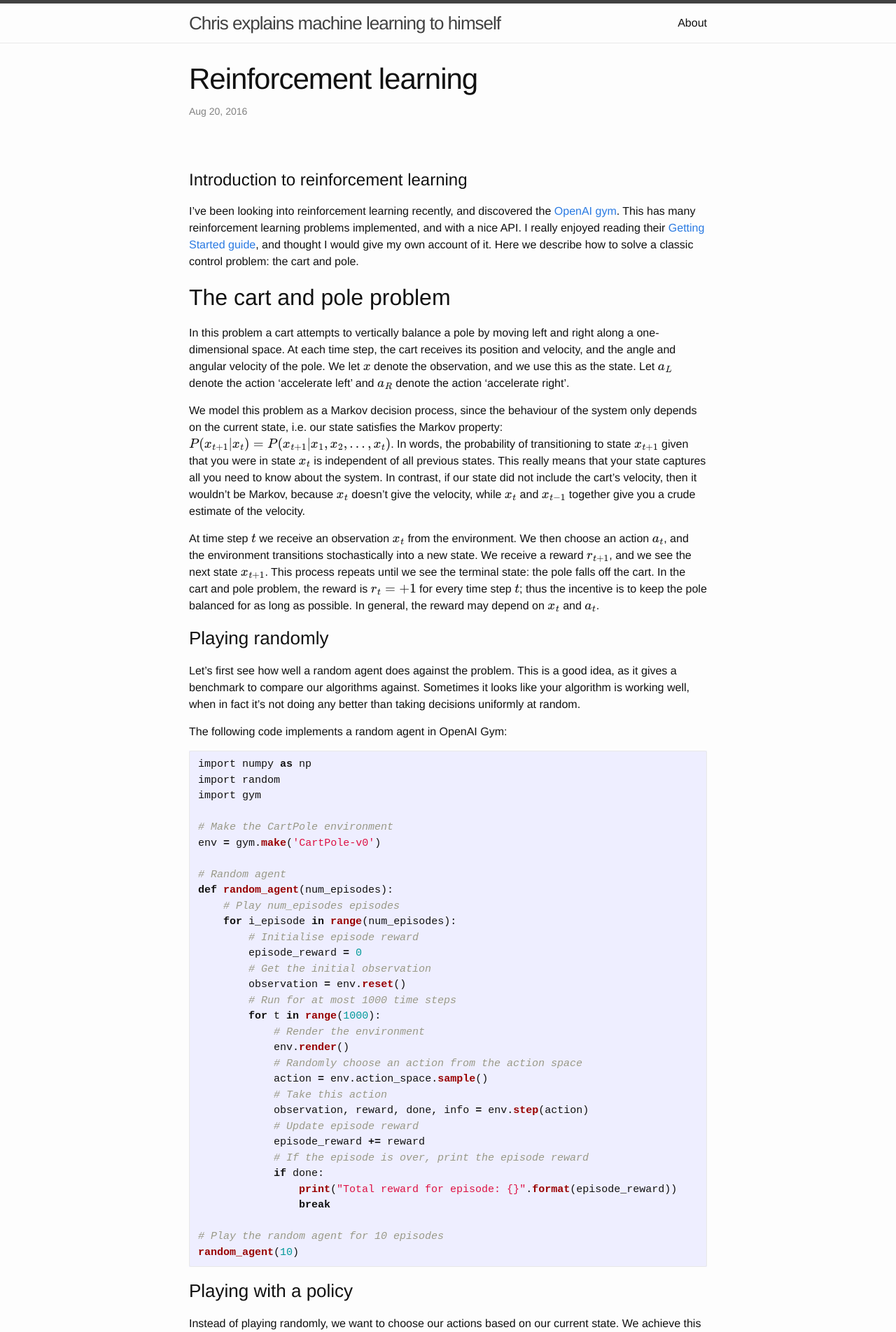
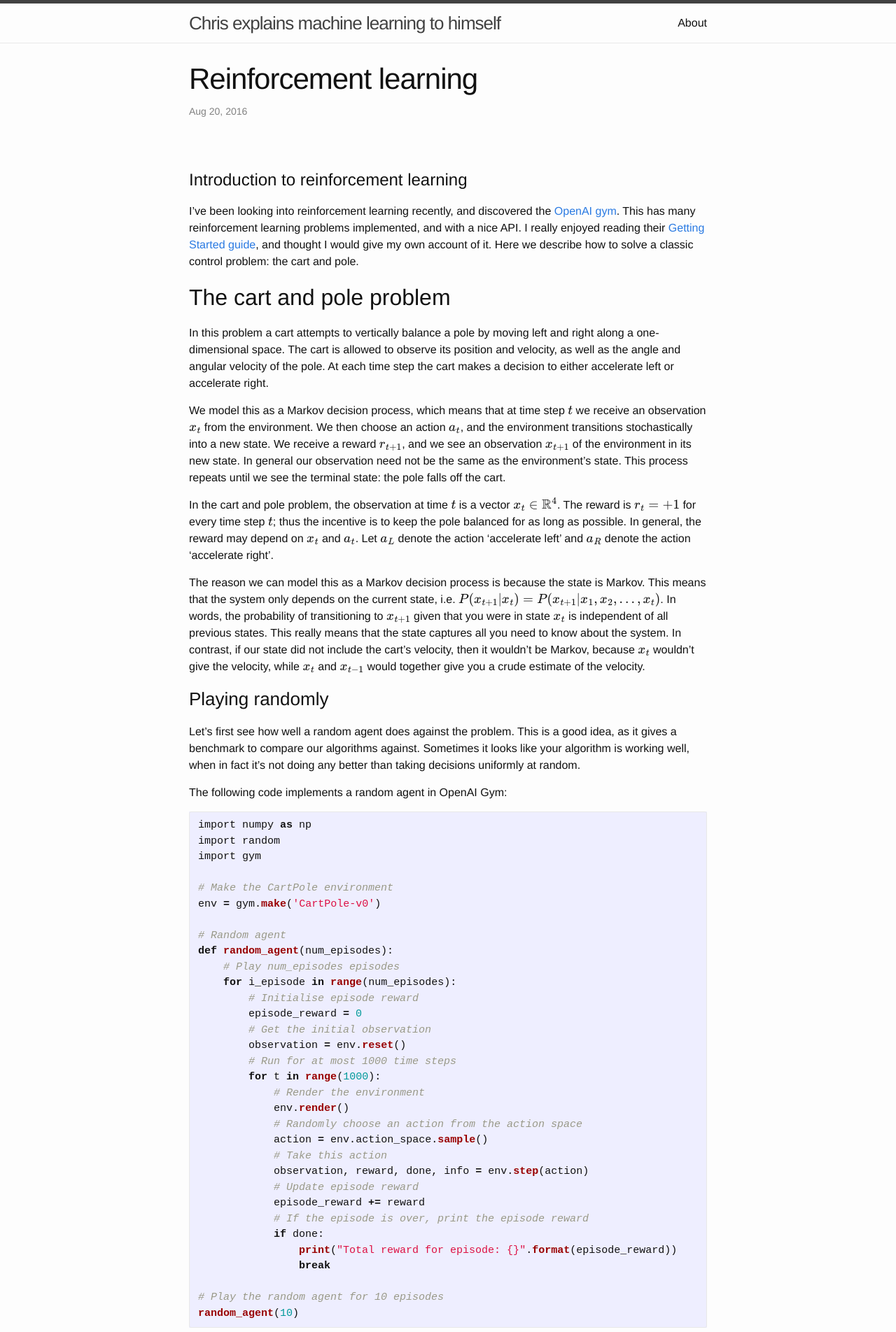
Before and after one commit to cgnicholls/cgnicholls.github.io, a Jekyll site: the page built from _posts/2016-08-20-reinforcement-learning.markdown, in a window 1280 px wide. Shown: the top 1904 px of the page at 70% size. Built offline with Jekyll 4.4.1, drawn with Linux system fonts in a browser that asks for light colours; formulas are drawn with MathJax 3; some of the changed text lies outside the part shown.

Commit message:
Added example for discrete policy

```diff
--- a/_posts/2016-08-20-reinforcement-learning.markdown
+++ b/_posts/2016-08-20-reinforcement-learning.markdown
@@ -5,14 +5,14 @@ date:   2016-08-20 11:00:00 +0100
 categories: reinforcement-learning
 ---
 
-\\(
+$
 \def\RR{\mathbb{R}}
 \def\tr{\mathrm{tr}}
 \def\th{\mathrm{th}}
 \def\EE{\mathbb{E}}
 \def\coloneqq{\colon=}
 \def\grad{\nabla}
-\\)
+$
 
 # Introduction to reinforcement learning #
 
@@ -26,28 +26,34 @@ problem: the cart and pole.
 ## The cart and pole problem ##
 
 In this problem a cart attempts to vertically balance a pole by moving left and
-right along a one-dimensional space. At each time step, the cart receives its
-position and velocity, and the angle and angular velocity of the pole. We let
-$x$ denote the observation, and we use this as the state. Let $a_L$ denote the
-action 'accelerate left' and $a_R$ denote the action 'accelerate right'.
+right along a one-dimensional space. The cart is allowed to observe its position
+and velocity, as well as the angle and angular velocity of the pole. At each
+time step the cart makes a decision to either accelerate left or accelerate
+right.
 
-We model this problem as a Markov decision process, since the behaviour of the
-system only depends on the current state, i.e. our state satisfies the Markov
-property: $P(x_{t+1} | x_t) = P(x_{t+1} | x_1, x_2, \ldots, x_t)$. In words, the
-probability of transitioning to state $x_{t+1}$ given that you were in state
-$x_t$ is independent of all previous states. This really means that your state
-captures all you need to know about the system. In contrast, if our state did
-not include the cart's velocity, then it wouldn't be Markov, because $x_t$
-doesn't give the velocity, while $x_t$ and $x_{t-1}$ together give you a crude
-estimate of the velocity.
+We model this as a Markov decision process, which means that at time step $t$ we
+receive an observation $x_t$ from the environment. We then choose an action
+$a_t$, and the environment transitions stochastically into a new state. We
+receive a reward $r_{t+1}$, and we see an observation $x_{t+1}$ of the
+environment in its new state. In general our observation need not be the same as
+the environment's state. This process repeats until we see the terminal state:
+the pole falls off the cart.
 
-At time step $t$ we receive an observation $x_t$ from the environment. We then
-choose an action $a_t$, and the environment transitions stochastically into a
-new state. We receive a reward $r_{t+1}$, and we see the next state $x_{t+1}$.
-This process repeats until we see the terminal state: the pole falls off the
-cart. In the cart and pole problem, the reward is $r_t = +1$ for every time step
-$t$; thus the incentive is to keep the pole balanced for as long as possible. In
-general, the reward may depend on $x_t$ and $a_t$.
+In the cart and pole problem, the observation at time $t$ is a vector $x_t \in
+\RR^4$. The reward is $r_t = +1$ for every time step $t$; thus the incentive is
+to keep the pole balanced for as long as possible. In general, the reward may
+depend on $x_t$ and $a_t$. Let $a_L$ denote the action 'accelerate left' and
+$a_R$ denote the action 'accelerate right'.
+
+The reason we can model this as a Markov decision process is because the state
+is Markov. This means that the system only depends on the current state, i.e.
+$P(x_{t+1} \| x_t) = P(x_{t+1} \| x_1, x_2, \ldots, x_t)$. In words, the
+probability of transitioning to $x_{t+1}$ given that you were in state $x_t$ is
+independent of all previous states. This really means that the state captures
+all you need to know about the system. In contrast, if our state did not include
+the cart's velocity, then it wouldn't be Markov, because $x_t$ wouldn't give the
+velocity, while $x_t$ and $x_{t-1}$ would together give you a crude estimate of
+the velocity.
 
 ### Playing randomly ###
 
@@ -96,43 +102,93 @@ random_agent(10)
 ### Playing with a policy
 
 Instead of playing randomly, we want to choose our actions based on our current
-state. We achieve this using a probability distribution $P(a | x)$ over the
-possible actions, given the state, from which we sample our action at every
-step. If the state space were discrete, then the description $P(a | x)$ would
-suffice, but to work with a continuous state space, it is convenient to use a
-parametrised distribution $P(a | x; \theta)$, where $\theta \in \RR^d$ for some
-$d$. Following conventional notation, we now write $\pi(a | x; \theta)$ instead
-of $P(a | x; \theta)$, and we henceforth call this the policy.
+observation. We still don't necessarily want to choose deterministically though,
+since that might stop us exploring different ways of playing. We thus choose our
+actions using a conditional probability distribution $P(a \| x)$ over the
+possible actions, given the observation.
 
-Thus $\pi(a | x; \theta)$ is just a probability distribution that depends on $x$
-and $\theta$ that we will use to choose our actions: at time step $t$, if we are
-in state $x_t$, then we sample $a_t$ from the distribution $\pi(a_t | x_t;
-\theta)$.
+So at time step $t$ we get an observation $x_t$, and we choose an action $a_t$
+according to the conditional probability distribution $P(a_t \| x_t)$.
 
-In the case of the cart and pole problem, the state already consists of
-excellent features for predicting the action, and so we just use linear
-combinations of the features, and then normalise to get a probability
-distribution. More formally, we let $\theta \in \RR^4$, and use the policy
+In particular, this must satisfy $P(a_L \| x) + P(a_R \| x) = 1$ for all
+observations $x$, i.e. the agent must choose exactly one of $a_L$ or $a_R$.
+
+#### An example ####
+Let's consider an example in the simplifying situation of a finite observation
+space. Suppose for simplicity that the observation is either 'pole falling to
+the left' or 'pole falling to the right'. Then one possible distribution is
+shown in the table below:
+
+<div class="table-wrapper" markdown="block" align="center">
+
+|observation\action| move left | move right |
+| falling left | 0.9 | 0.1 |
+| falling right | 0.15 | 0.85 |
+{:.mbtablestyle}
+
+</div>
+
+In words: if the pole is falling to the left, then you move left with
+probability 0.9, and right with probability 0.1; if the pole is falling to the
+right, then you move left with probability 0.15, and right with probability
+0.85.
+
+This makes some sense, because if the pole is falling one way, then you probably
+want to move in the same direction. To follow this policy at time step $t$, we
+receive our observation $x_t$, e.g. 'pole falling left', and then sample our
+action from this distribution.
+
+However, in the table above, we specify $P( a \| x )$ by giving one value for
+each pair $(a,x)$ of actions and observations. This is hopeless if the number of
+possible actions and observations is large, and impossible if it is infinite: we
+can't write down infinitely many numbers.
+
+#### What to do in an infinite observation space ####
+
+For our problem, each of the position, velocity, angle and angular velocity take
+on values in $\RR$, and thus we need a different way of writing down the
+conditional probability distribution $P(a \| x)$.
+
+One approach is to let $P(a \| x)$ depend continuously on $x$. In our situation,
+we would need $P(a_L \| x)$ and $P(a_R \| x)$ to be continuous functions of $x$
+satisfying $0 \le P(a_L \| x) \le 1$ and $0 \le P(a_R \| x) \le 1$ for all $x$ and
+also $P(a_L \| x) + P(a_R \| x) = 1$.
+
+But now we have the problem that it is hard to search over all continuous
+functions. The next idea is to restrict the space of possible conditional
+probability distributions to some smaller subspace. We can do this by letting
+our functions depend on a parameter $\theta \in \RR^d$ for some $d$, and then
+learning a good value for $\theta$.
+
+We write $P(a \| x; \theta)$ to indicate that the function $P(a \| x; \theta)$
+depends on a parameter $\theta$. Following conventional notation, we now write
+$\pi(a \| x; \theta)$ instead of $P(a \| x; \theta)$, and we henceforth call this
+the policy.
+
+Thus $\pi(a \| x; \theta)$ is just a conditional probability distribution that
+depends on $x$ and $\theta$ that we will use to choose our actions: at time step
+$t$, if we see observation $x_t$, then we sample $a_t$ from the distribution
+$\pi(a_t \| x_t; \theta)$.
+
+In the case of the cart and pole problem, the observation already consists of
+excellent features for predicting the action, and so we can just consider
+linear combinations of the features, and then normalise to get a conditional
+probability distribution. More formally, we let $\theta \in \RR^4$, and use the
+policy
 
 $$
-\pi(a | x; \theta) =
-\begin{cases}
-\sigma(x \theta^\tr), & a = a_R \\
-1 - \sigma(x \theta^\tr), & a = a_L,
-\end{cases}
+\begin{align*}
+\pi(a_R | x; \theta) = \sigma(x \theta^\tr) \\
+\pi(a_L | x; \theta) = 1 - \sigma(x \theta^\tr),
+\end{align*}
 $$
 
-where $\sigma$ is the sigmoid function; $\sigma(u) = 1 / (1 + e^{-u})$. The
-sigmoid function has range $(0, 1)$, and so this policy is a well-defined
-probability distribution over actions given states.
+where $\sigma$ is the sigmoid function: $\sigma(u) = 1 / (1 + e^{-u})$. The
+sigmoid function has range $(0, 1)$, which ensures that $\pi(a \| x; \theta)$ is
+a conditional probability distribution.
 
 Essentially all we are doing here is using the dot product $x \theta^\tr$ as a
 predictor, and then normalising everything to get a probability distribution.
-
-At time step $t$, we receive $x_t$, and compute $\pi(a_t | x_t; \theta)$. Then
-we sample $a_t \sim \pi(a_t | x_t; \theta)$, and the environment sends us back
-$r_{t+1}$ and $x_{t+1}$. Think of $r_{t+1}$ as the reward for having made action
-$a_t$ in state $x_t$.
 
 In more complicated situations, we would want a policy that does more than just
 take a linear combination of the features the environment gives us.
@@ -144,7 +200,7 @@ sample our Markov decision process, to get a trajectory $\tau = (x_0, a_0, r_1,
 x_1, a_1, r_2, \ldots, x_{T-1}, a_{T-1}, r_T, x_T)$. We let $R_\tau \coloneqq
 r_1 + r_2 + \cdots + r_T$ denote the total reward of the trajectory.
 
-Then the expected total reward for a given policy $\pi$ is $\EE_\tau[R | \pi]$,
+Then the expected total reward for a given policy $\pi$ is $\EE_\tau[R \| \pi]$,
 and our aim is to find $\pi$ that maximises this.
 
 We describe two approaches here: cross-entropy, and policy gradient.
@@ -190,7 +246,7 @@ def sample_from_gaussian(mu, sigma2):
 ~~~~
 
 By estimate_reward_with_theta, it is meant to estimate the expected total reward
-if we follow policy $\pi(a | x; \theta)$. One simple way to estimate this is to
+if we follow policy $\pi(a \| x; \theta)$. One simple way to estimate this is to
 run the agent many times following the policy and use the mean total reward as
 the estimate.
 
@@ -304,15 +360,15 @@ $$
 P(\tau | \pi; \theta)].
 $$
 
-This is crucial, because now we can use $R_\tau \grad_\theta \log P(\tau | \pi;
-\theta)$ as an unbiased estimator of $\grad_\theta \EE_\tau[R_\tau | \pi;
+This is crucial, because now we can use $R_\tau \grad_\theta \log P(\tau \| \pi;
+\theta)$ as an unbiased estimator of $\grad_\theta \EE_\tau[R_\tau \| \pi;
 \theta]$.
 
 We now have to work out a way to write this just in terms of $\grad_\theta \pi(a
-| x; \theta)$, which is something that we can compute.
+\| x; \theta)$, which is something that we can compute.
 
 So let $\tau = (x_0, a_0, r_1, x_1, \ldots, x_{T-1}, a_{T-1}, r_T, x_T)$ be a
-trajectory for which we want to compute $P(\tau | \pi; \theta)$. We can rewrite
+trajectory for which we want to compute $P(\tau \| \pi; \theta)$. We can rewrite
 this as a product
 
 $$
@@ -322,9 +378,9 @@ P(a_{T-1} | x_{T-1}; \theta) P(r_T | a_{T-1}, x_{T-1}) P(x_T | a_{T-1}, x_{T-1})
 $$
 
 where we have used the Markov property, so that we only have to condition on
-the previous state.
+the previous observation.
 
-The only terms that depend on $\theta$ are $P(a_t | x_t; \theta) = \pi(a_t |
+The only terms that depend on $\theta$ are $P(a_t \| x_t; \theta) = \pi(a_t \|
 x_t; \theta)$, and so on taking log and differentiating with respect to
 $\theta$, we obtain the unbiased estimator:
 
@@ -335,10 +391,10 @@ $$
 
 ### Making this practical ###
 From the previous discussion, given any trajectory $\tau$, sampled according to
-policy $\pi(a | x; \theta)$, we can now compute $\hat{g}(\tau) \coloneqq R_\tau
-\grad_\theta \log P(\tau | \pi; \theta)$. If we sample enough trajectories
+policy $\pi(a \| x; \theta)$, we can now compute $\hat{g}(\tau) \coloneqq R_\tau
+\grad_\theta \log P(\tau \| \pi; \theta)$. If we sample enough trajectories
 $\tau$ and compute the mean of $\hat{g}(\tau)$, we will get a good estimate of
-$\grad_\theta \EE_\tau[R_\tau | \pi; \theta]$.
+$\grad_\theta \EE_\tau[R_\tau \| \pi; \theta]$.
 
-Let's try and implement this idea, and see if this vanilla version works on its
-own (spoiler: unfortunately, it doesn't...)
+Next time we will implement this idea, and see if this vanilla version works on its
+own.
--- a/_sass/_base.scss
+++ b/_sass/_base.scss
@@ -187,6 +187,17 @@ pre {
 }
 
 
+/**
+ * Table style -- I added this for tables
+ */
+.mbtablestyle {
+        border-collapse: collapse;
+
+   > table, td, th {
+        border: 1px solid black;
+        text-align: center
+        }
+}
 
 /**
  * Icons
```
